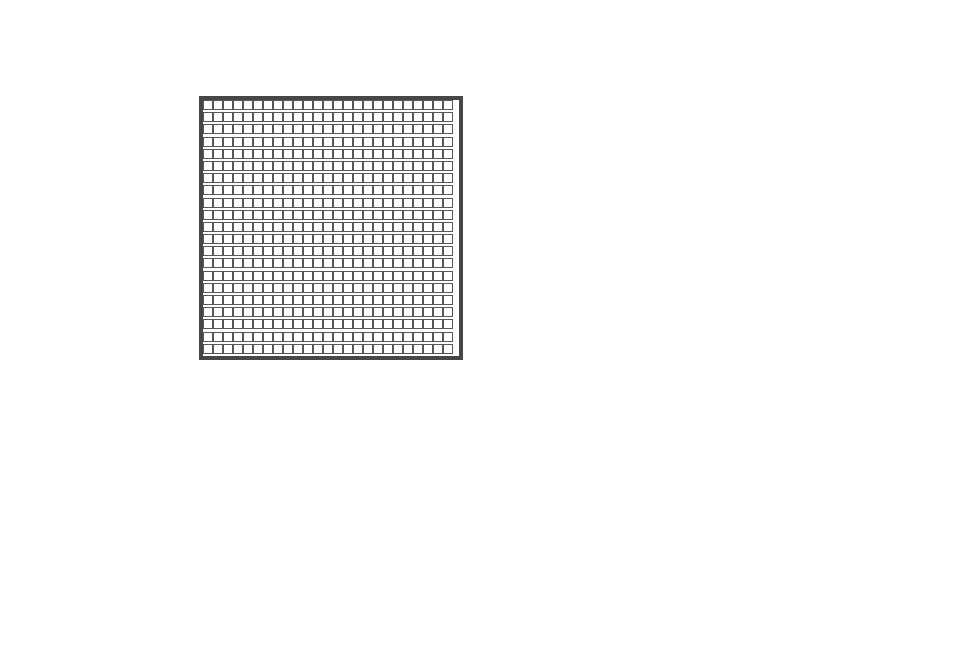
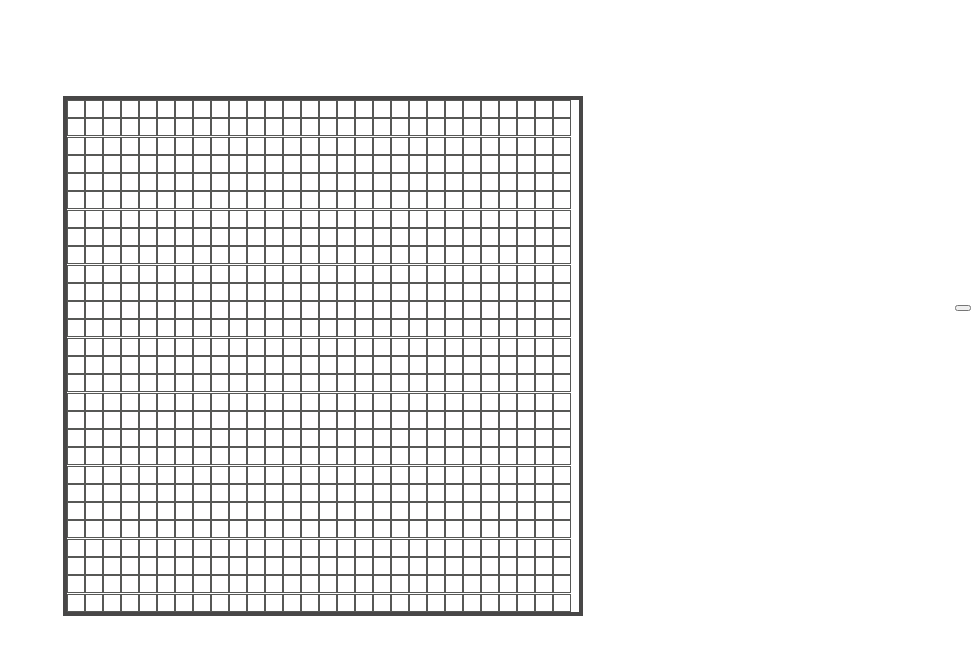
Before and after one commit to Rioba-Ian/Etch-A-Sketch, a website built with Vite: page index.html in a window 1280 px wide. Shown: the whole page, without its empty margins (309-1280 px from the left). Built offline with nearby package versions, Linux system fonts and the light colour scheme.

Commit message:
32 by 32 grid sizes

```diff
--- a/index.html
+++ b/index.html
@@ -10,10 +10,9 @@
   </head>
 
   <body>
-    <div id="container">
+    <div id="container"></div>
 
-
-    </div>
+    <button></button>
     <script type="module" src="/main.js"></script>
   </body>
 
--- a/main.js
+++ b/main.js
@@ -1,16 +1,16 @@
 const container = document.getElementById("container")
 
-const GRID_SIZES = 16
+const GRID_SIZES = 32
 
 container.style.height = `${GRID_SIZES}rem`
 container.style.width = `${GRID_SIZES}rem`
 
 
-for (let i = 0; i <= (GRID_SIZES ** 2 + 64 * 4 + 12); i++) {
+for (let i = 0; i <= (GRID_SIZES * 16 + 32 * 8 + 15); i++) {
   const div = document.createElement("div")
 
-  div.style.width = "8px"
-  div.style.height = "8px"
+  div.style.width = "16px"
+  div.style.height = "16px"
 
   div.classList.add("grid")
   container.appendChild(div)
```
